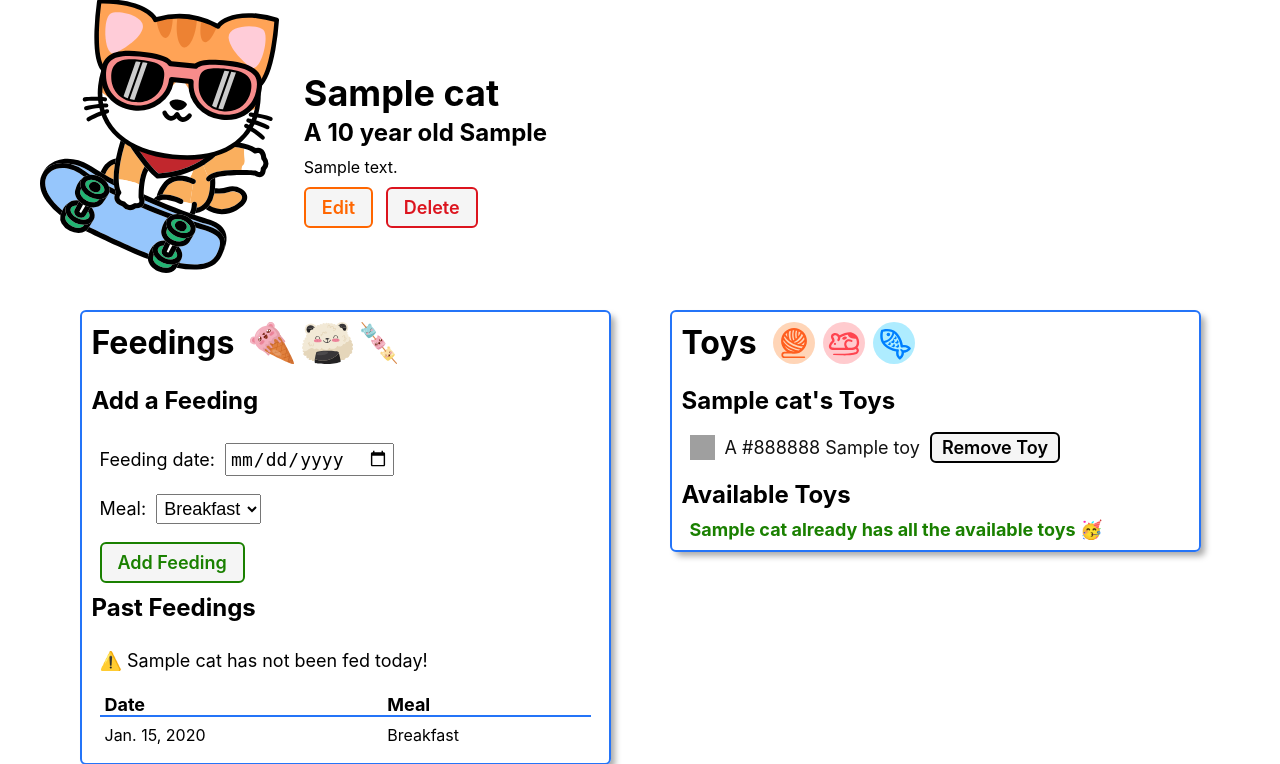
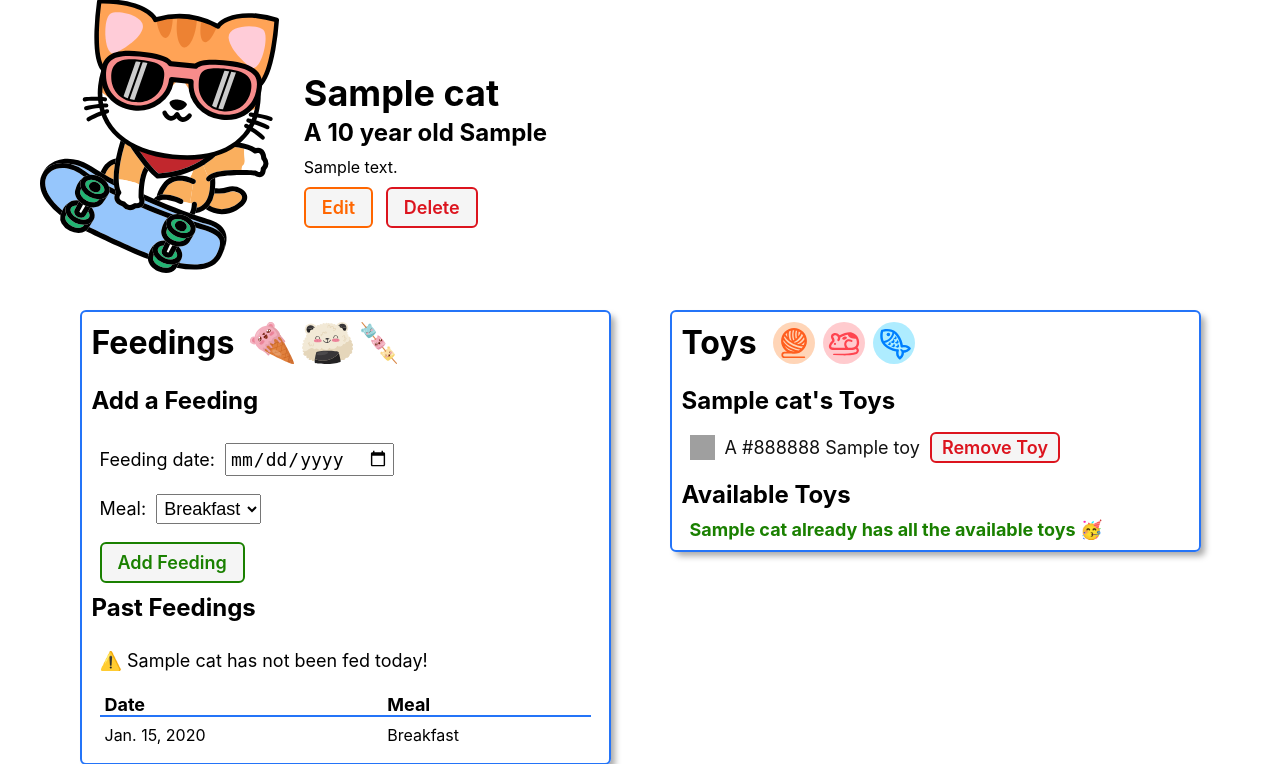
Before and after one commit to Xugknight/catcollector, a Django app: page /cats/1/ in a window 1280 px wide. Shown: the part 91-855 px from the top of the page. Run offline with Django 5.2, Linux system fonts and the light colour scheme; tables that the repository leaves empty hold one stand-in row (values such as "Sample post").

Commit message:
Make remove button red

```diff
--- a/main_app/templates/cats/detail.html
+++ b/main_app/templates/cats/detail.html
@@ -94,7 +94,7 @@
               </a>
               <form action="{% url 'remove-toy' cat.id toy.id %}" method="post">
                 {% csrf_token %}
-                <button type="submit" class="btn btn-danger">Remove Toy</button>
+                <button type="submit" class="btn danger">Remove Toy</button>
               </form>
             </div>
           {% empty %}
```
